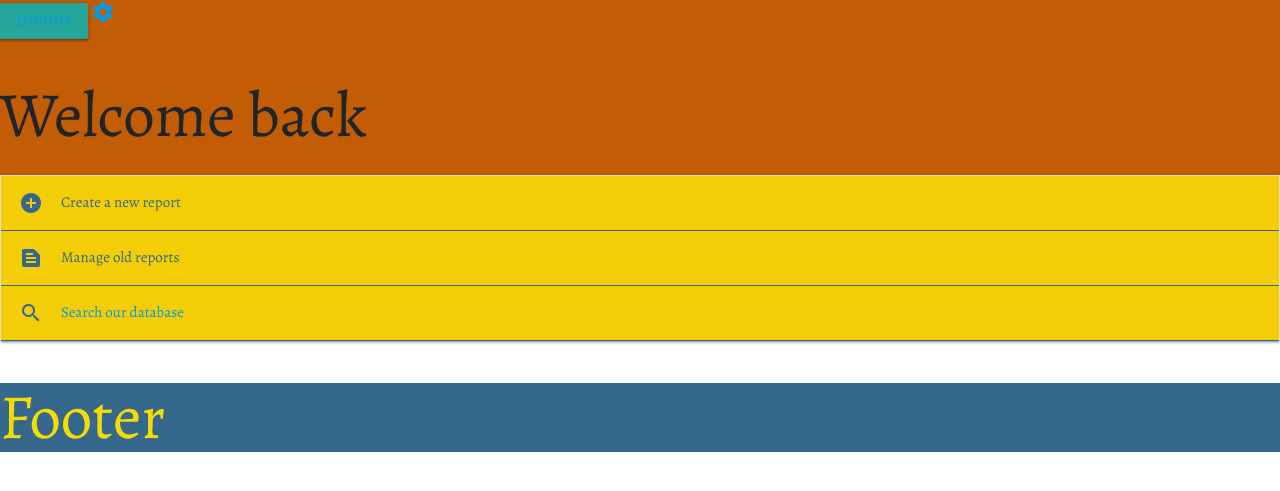
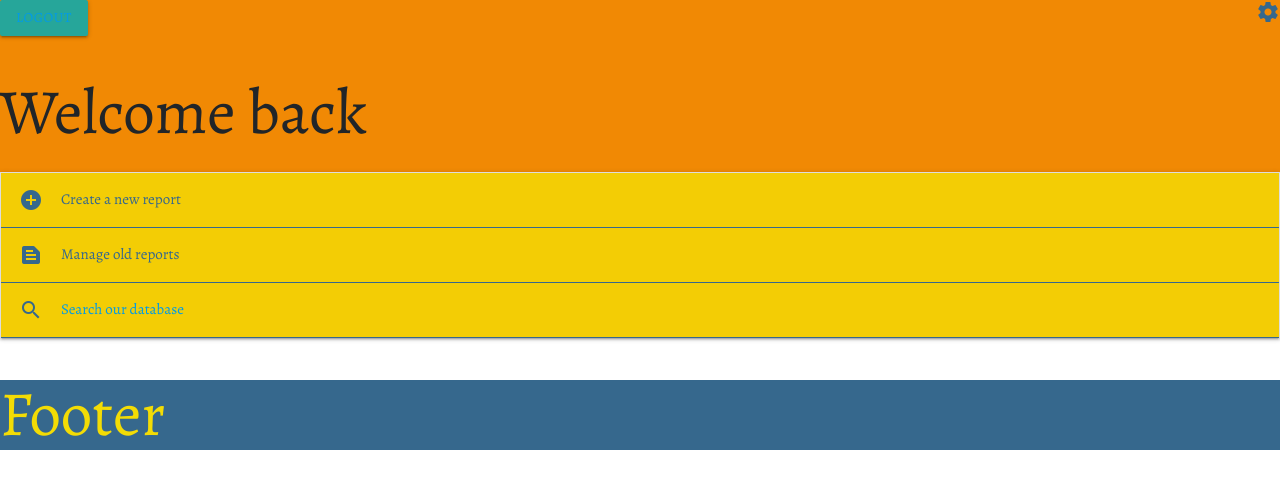
Before and after one commit to cgpalmer/ms3-project-2, a Flask app: page /dashboard in a window 1280 px wide. Shown: the part 64-555 px from the top of the page. Run offline with Flask 2, Linux system fonts and the light colour scheme; the visitor is signed in with stand-in values (Sample User, id 1); some libraries are stand-ins or nearby versions.

```diff
--- a/static/css/style.css
+++ b/static/css/style.css
@@ -47,7 +47,7 @@ header {
 /* Dashboard */
 
 .dashboard{
-    background-color: #c25d05;
+    background-color: #f18904;
 }
 .collapsible-header{
     background-color:#f3cd05;
@@ -56,7 +56,13 @@ header {
 }
 
 .collapsible-body{
-    background-color: #f18904;
+    background-color:#36688d;
+}
+
+#settingButton{
+    float: right;
+    color: #36688d;
+
 }
 
 
```
